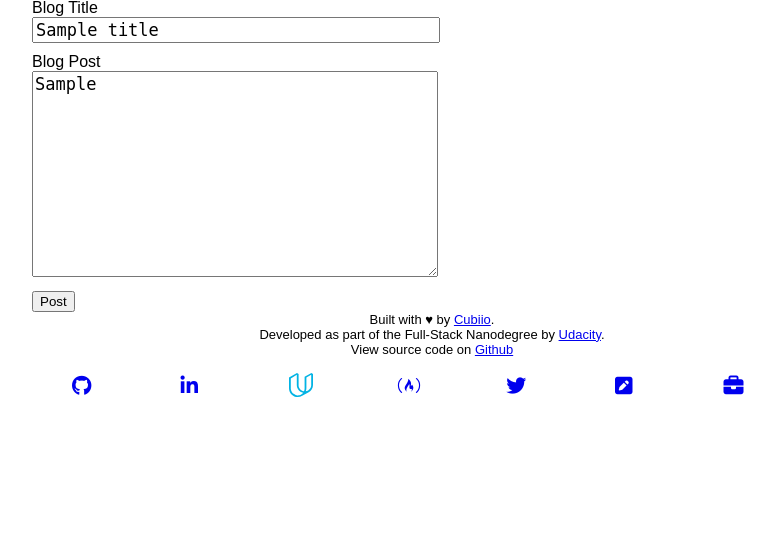
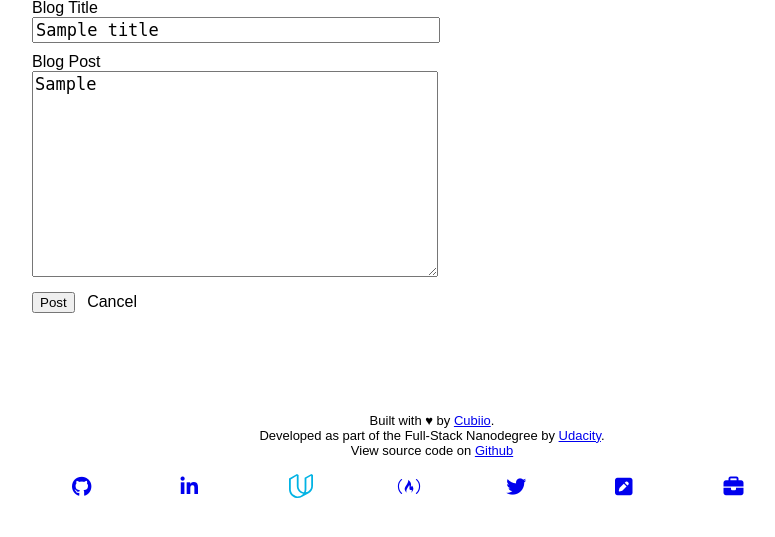
Before and after one commit to sam-atkins/fsnd-blog, a Python web app: template templates/newpost.html in a window 1280 px wide. Shown: the part 227-764 px from the top of the page, without its empty margins (208-983 px from the left). Run offline with Jinja, Linux system fonts and the light colour scheme; the template is opened without the code that fills it: most values are stand-ins (such as "Sample title", 1, 10 or a date in 2020); some libraries are stand-ins or nearby versions.

Commit message:
feat: Newpost page has a cancel button
- returns to /home

```diff
--- a/templates/newpost.html
+++ b/templates/newpost.html
@@ -18,6 +18,7 @@
 	    </div>
 	    {# <input type="submit"> #}
 	    <button type="submit">Post</button>
+	    <a class="link__button" href="/">Cancel</a>
 	</form>
 	{% else %}
 	Please <a href="/signup">sign-up</a> or
```
